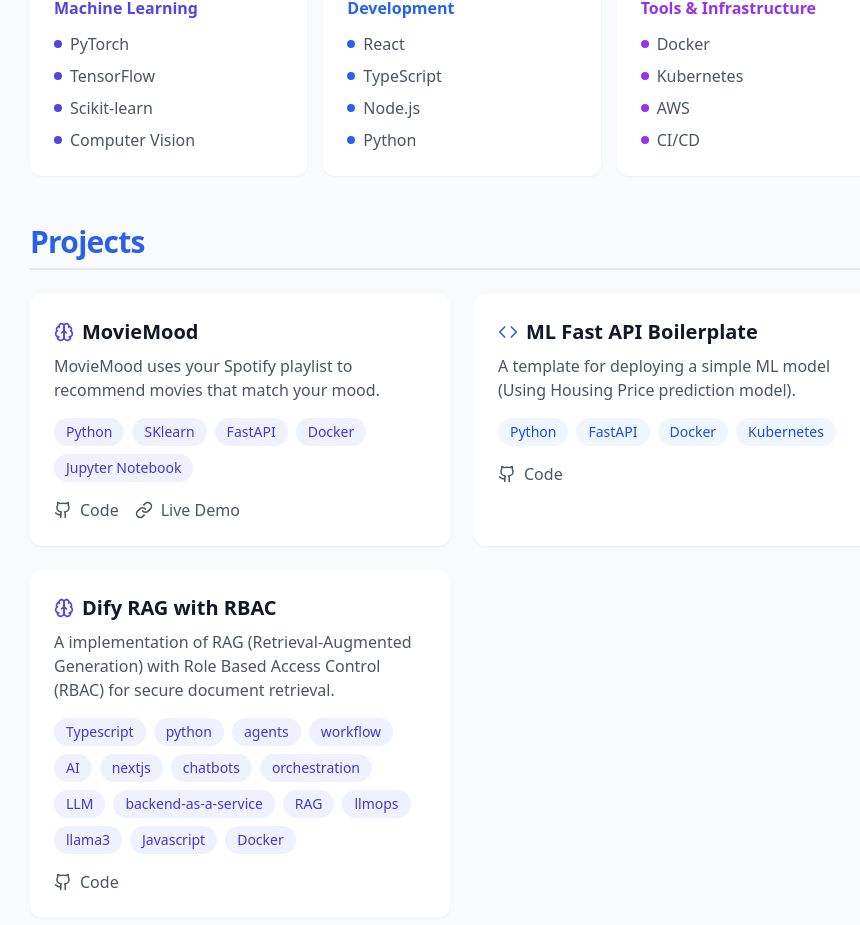
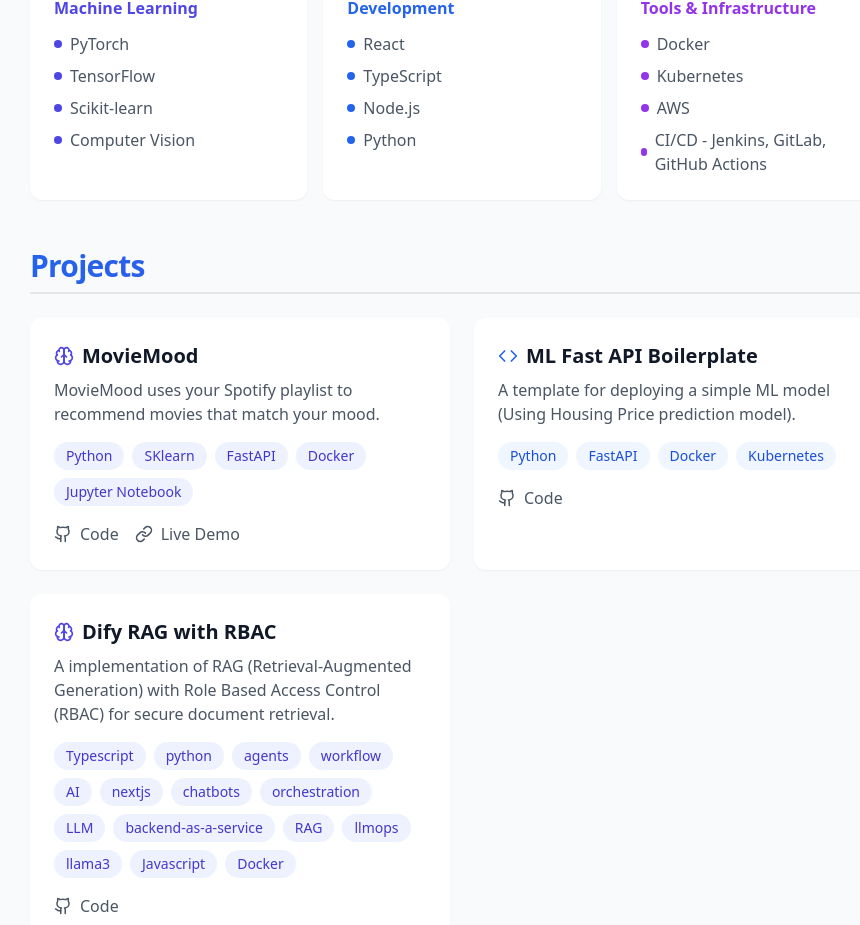
Before and after one commit to NeilPrabhu/NeilPrabhu.github.io, a React (Vite) app: page / in a window 1280 px wide. Shown: the part 2260-3185 px from the top of the page, without its empty margins (178-1038 px from the left). Built offline with nearby package versions, Linux system fonts and the light colour scheme.

Commit message:
change to skills

```diff
--- a/src/components/Skills.tsx
+++ b/src/components/Skills.tsx
@@ -4,7 +4,7 @@
   const skills = {
     ml: ['PyTorch', 'TensorFlow', 'Scikit-learn', 'Computer Vision'],
     development: ['React', 'TypeScript', 'Node.js', 'Python'],
-    tools: ['Docker', 'Kubernetes', 'AWS', 'CI/CD']
+    tools: ['Docker', 'Kubernetes', 'AWS', 'CI/CD - Jenkins, GitLab, GitHub Actions']
   };
 
   return (
```
